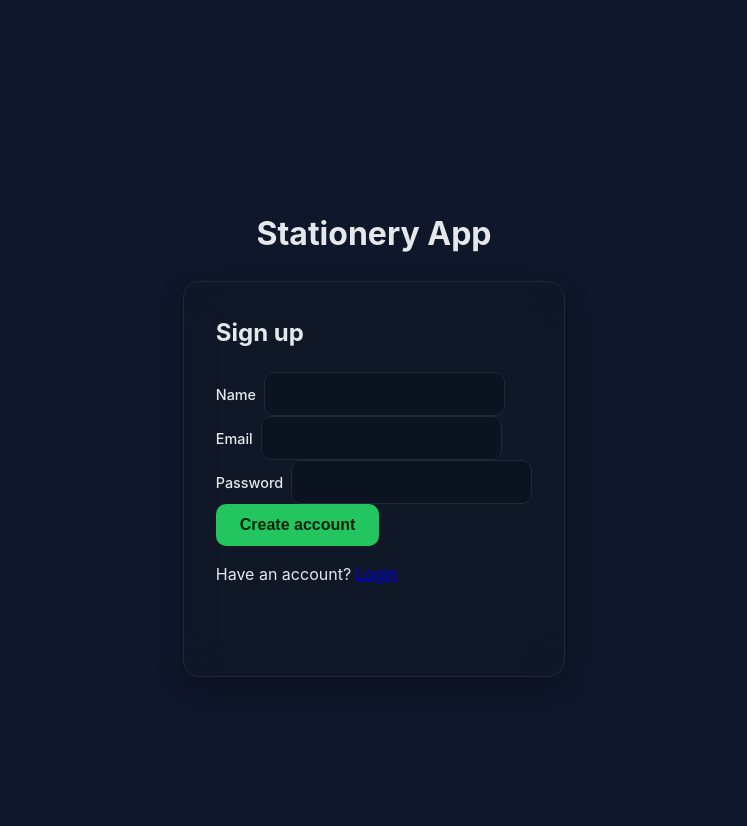
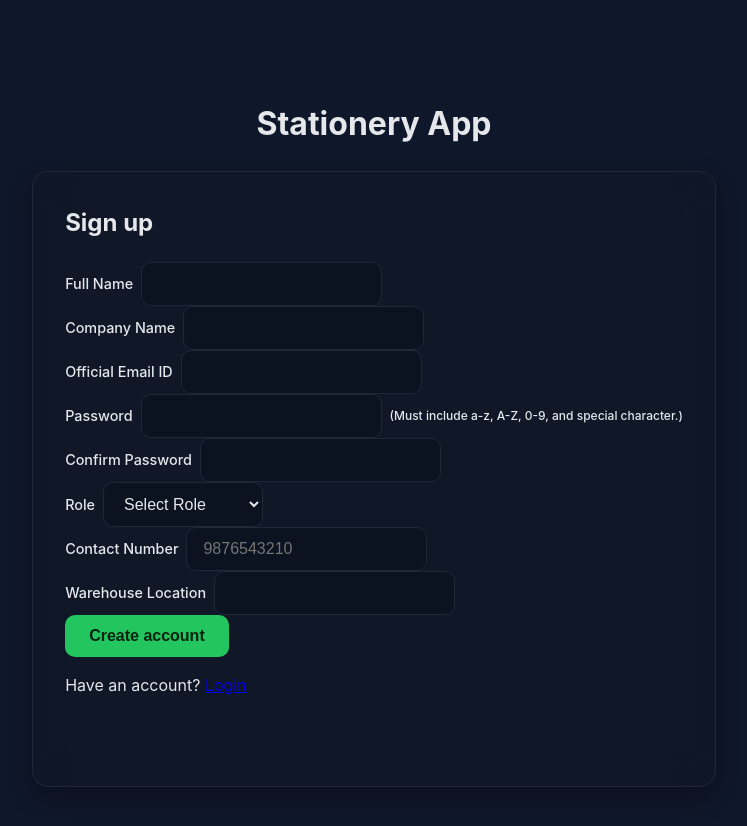
Before and after one commit to manyas15/Infosys---Stationary-Website, a website: page frontend/signup.html in a window 1280 px wide. Shown: the whole page, without its empty margins (266-1013 px from the left). Drawn offline with Linux system fonts and the light colour scheme.

```diff
--- a/frontend/js/auth.js
+++ b/frontend/js/auth.js
@@ -1,8 +1,15 @@
-async function signup(name, email, password){
+async function signup(nameOrPayload, email, password){
+  // Support two call styles:
+  //  - signup({ name, email, password, ... })
+  //  - signup(name, email, password)
+  const payload = (typeof nameOrPayload === 'object')
+    ? nameOrPayload
+    : { name: nameOrPayload, email, password };
+
   const res = await fetch('http://localhost:4000/api/auth/signup', {
     method: 'POST',
     headers: { 'Content-Type': 'application/json' },
-    body: JSON.stringify({ name, email, password })
+    body: JSON.stringify(payload)
   });
   const data = await res.json().catch(()=>({}));
   if (!res.ok) throw new Error(data.error || 'Signup failed');
--- a/frontend/signup.html
+++ b/frontend/signup.html
@@ -11,16 +11,46 @@
     <h1>Stationery App</h1>
     <div class="card">
       <h2>Sign up</h2>
-      <form id="signupForm">
-        <label>Name
-          <input type="text" id="name" required />
-        </label>
-        <label>Email
-          <input type="email" id="email" required />
-        </label>
-        <label>Password
-          <input type="password" id="password" minlength="6" required />
-        </label>
+      <form id="signupForm" novalidate>
+        <div class="grid">
+          <label>
+            Full Name
+            <input type="text" id="fullName" name="fullName" required minlength="2" />
+          </label>
+          <label>
+            Company Name
+            <input type="text" id="companyName" name="companyName" required />
+          </label>
+          <label>
+            Official Email ID
+            <input type="email" id="email" name="email" required />
+          </label>
+          <label>
+            Password
+            <input type="password" id="password" name="password" required minlength="8" />
+            <small>(Must include a-z, A-Z, 0-9, and special character.)</small>
+          </label>
+          <label>
+            Confirm Password
+            <input type="password" id="confirmPassword" name="confirmPassword" required />
+          </label>
+          <label>
+            Role
+            <select id="role" name="role" required>
+              <option value="">Select Role</option>
+              <option>Admin</option>
+              <option>Store Manager</option>
+            </select>
+          </label>
+          <label>
+            Contact Number
+            <input type="tel" id="contactNumber" name="contactNumber" required placeholder="9876543210" />
+          </label>
+          <label class="span-2">
+            Warehouse Location
+            <input type="text" id="warehouseLocation" name="warehouseLocation" required />
+          </label>
+        </div>
         <button type="submit">Create account</button>
       </form>
       <p>Have an account? <a href="index.html">Login</a></p>
@@ -31,13 +61,34 @@
   <script>
     document.getElementById('signupForm').addEventListener('submit', async (e) => {
       e.preventDefault();
-      const name = document.getElementById('name').value.trim();
+      const msg = document.getElementById('signupMsg');
+      msg.textContent = '';
+      const fullName = document.getElementById('fullName').value.trim();
+      const companyName = document.getElementById('companyName').value.trim();
       const email = document.getElementById('email').value.trim();
       const password = document.getElementById('password').value;
-      const msg = document.getElementById('signupMsg');
-      msg.textContent = '';
+      const confirmPassword = document.getElementById('confirmPassword').value;
+      const role = document.getElementById('role').value;
+      const contactNumber = document.getElementById('contactNumber').value.trim();
+      const warehouseLocation = document.getElementById('warehouseLocation').value.trim();
+
+      if (password !== confirmPassword) {
+        msg.textContent = 'Passwords do not match';
+        return;
+      }
+
+      const payload = {
+        name: fullName,
+        companyName,
+        email,
+        password,
+        role,
+        contactNumber,
+        warehouseLocation
+      };
+
       try {
-        await signup(name, email, password);
+        await signup(payload);
         msg.textContent = 'Signup successful! Redirecting to home…';
         setTimeout(() => location.href = 'home.html', 600);
       } catch (err) {
```
